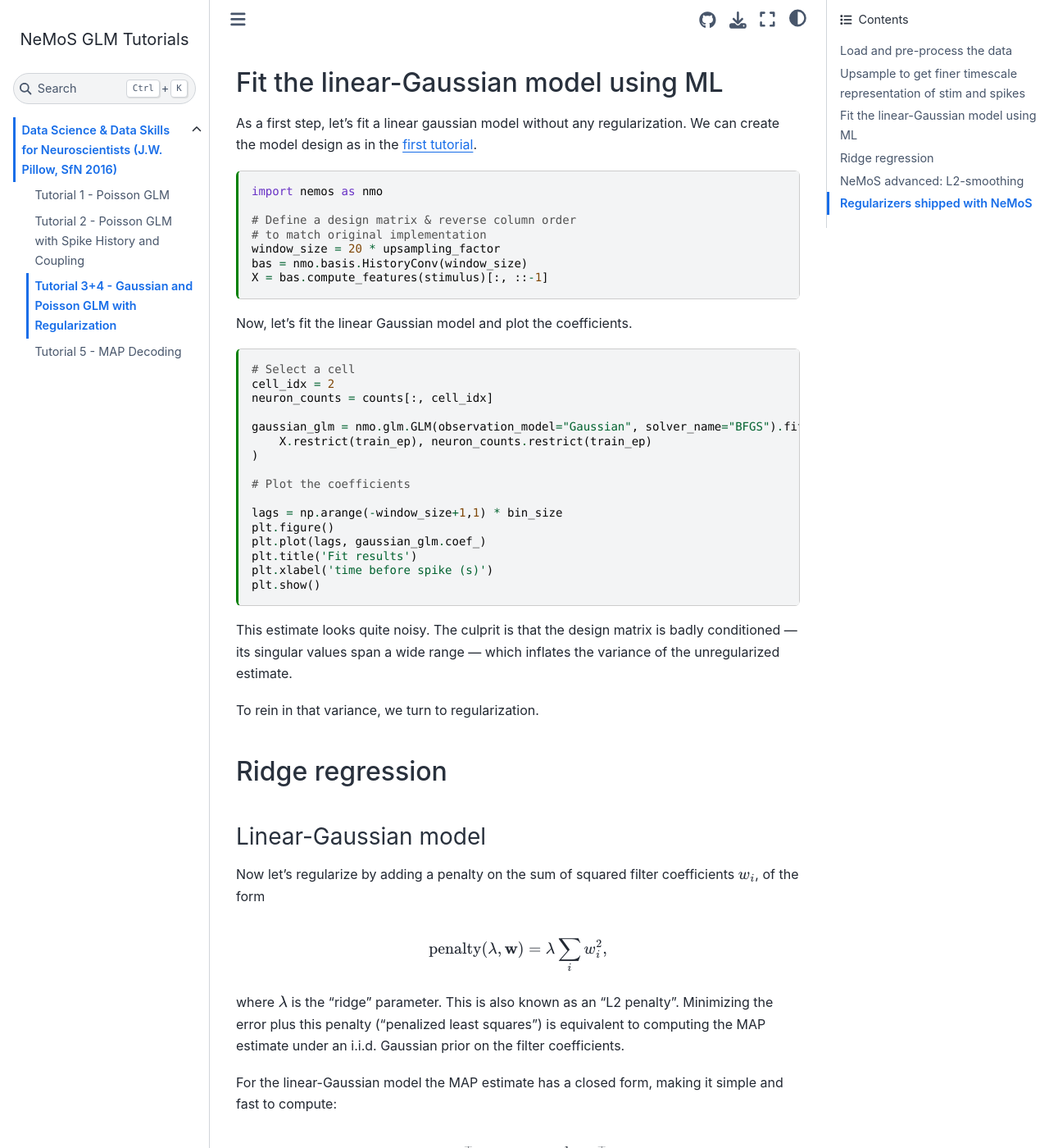
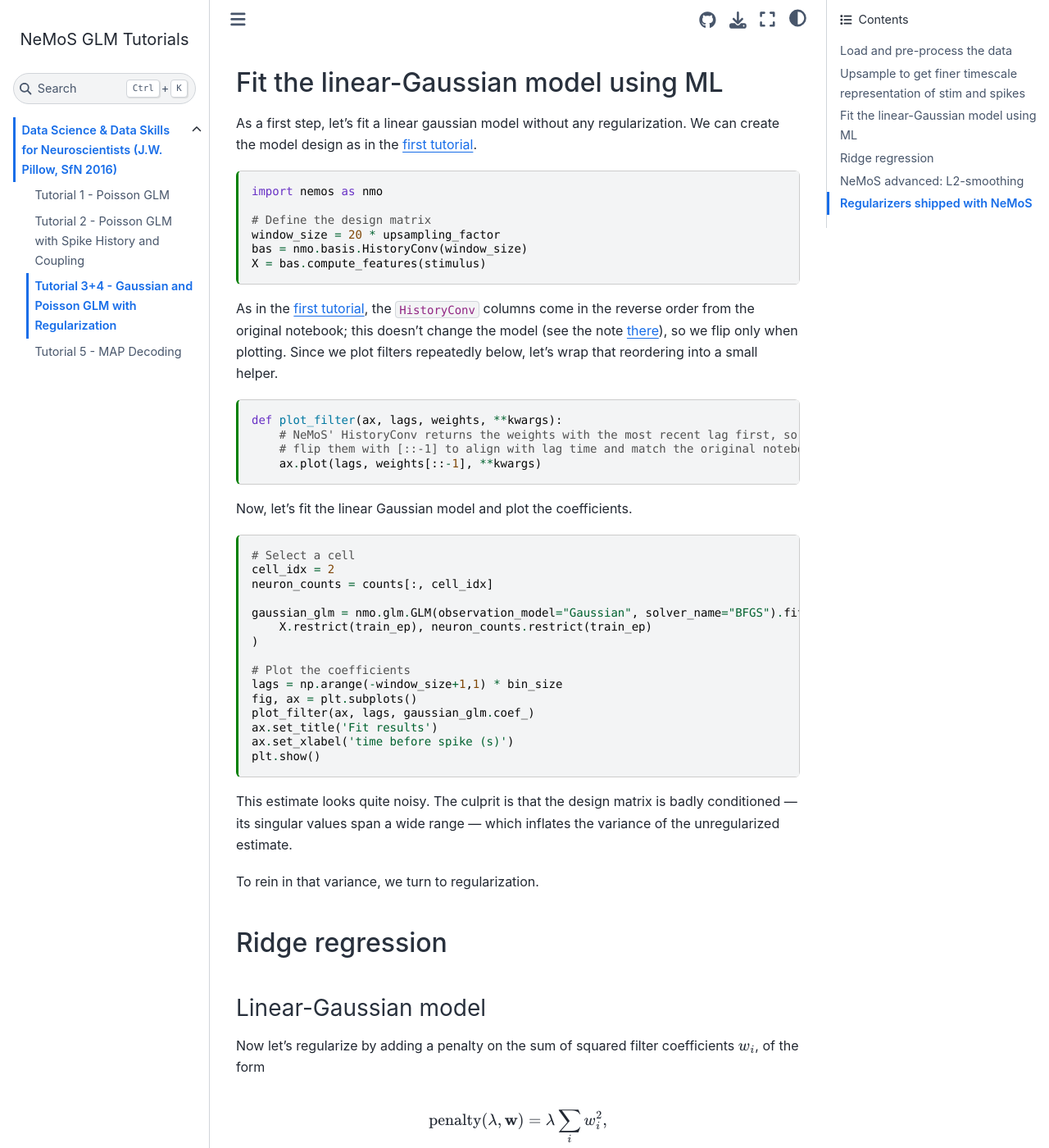
Before and after one commit to BalzaniEdoardo/nemos_glm_tutorials, a Sphinx documentation site: the page built from docs/tutorials/Sfn-2016-tutorial-GLMs/03_04_regularization.md, in a window 1280 px wide and 1400 px high, scrolled down 3123 px. Shown: the whole window at 82% size. Built offline with Sphinx 7.4.7 and the Sphinx Book theme 1.1.4, drawn with Linux system fonts in a browser that asks for light colours; some of the changed text lies outside the part shown.

Commit message:
fix tutorials 3 and 4

````diff
--- a/docs/tutorials/Sfn-2016-tutorial-GLMs/03_04_regularization.md
+++ b/docs/tutorials/Sfn-2016-tutorial-GLMs/03_04_regularization.md
@@ -148,11 +148,19 @@
 ```{code-cell} ipython3
 import nemos as nmo
 
-# Define a design matrix & reverse column order
-# to match original implementation
+# Define the design matrix
 window_size = 20 * upsampling_factor
 bas = nmo.basis.HistoryConv(window_size)
-X = bas.compute_features(stimulus)[:, ::-1]
+X = bas.compute_features(stimulus)
+```
+
+As in the [first tutorial](design-matrix-tutorial-01), the `HistoryConv` columns come in the reverse order from the original notebook; this doesn't change the model (see the note [there](design-matrix-tutorial-01)), so we flip only when plotting. Since we plot filters repeatedly below, let's wrap that reordering into a small helper.
+
+```{code-cell} ipython3
+def plot_filter(ax, lags, weights, **kwargs):
+    # NeMoS' HistoryConv returns the weights with the most recent lag first, so we
+    # flip them with [::-1] to align with lag time and match the original notebook.
+    ax.plot(lags, weights[::-1], **kwargs)
 ```
 
 Now, let's fit the linear Gaussian model and plot the coefficients.
@@ -168,12 +176,11 @@
 )
 
 # Plot the coefficients
-
 lags = np.arange(-window_size+1,1) * bin_size
-plt.figure()
-plt.plot(lags, gaussian_glm.coef_)
-plt.title('Fit results')
-plt.xlabel('time before spike (s)')
+fig, ax = plt.subplots()
+plot_filter(ax, lags, gaussian_glm.coef_)
+ax.set_title('Fit results')
+ax.set_xlabel('time before spike (s)')
 plt.show()
 ```
 
@@ -302,7 +309,7 @@
 
     axs[0, 1].set_title("Filters across lambda")
     for cf, l in zip(coefs, lambdas):
-        axs[0, 1].plot(lags, cf, linewidth=4, label=f"lambda: {l:.2e}")
+        plot_filter(axs[0, 1], lags, cf, linewidth=4, label=f"lambda: {l:.2e}")
     axs[0, 1].set_xlabel("time before spike (s)")
 
     axs[1, 0].set_title("Test log-likelihood")
@@ -310,7 +317,7 @@
     axs[1, 0].set_xlabel("lambda")
 
     axs[1, 1].set_title("Best estimate (max test LL)")
-    axs[1, 1].plot(lags, coefs[np.argmax(test_scores)])
+    plot_filter(axs[1, 1], lags, coefs[np.argmax(test_scores)])
     axs[1, 1].set_xlabel("time before spike (s)")
 
     fig.tight_layout()
@@ -454,8 +461,8 @@
 
 plt.figure(figsize=[8, 5])
 plt.axhline(0, color="k", linestyle="--", linewidth=1)
-plt.plot(lags, best_ridge, linewidth=3, label="ridge")
-plt.plot(lags, best_smooth, linewidth=3, label="L2 smoothing")
+plot_filter(plt.gca(), lags, best_ridge, linewidth=3, label="ridge")
+plot_filter(plt.gca(), lags, best_smooth, linewidth=3, label="L2 smoothing")
 plt.title("Best filters by test log-likelihood (Poisson GLM)")
 plt.xlabel("time before spike (s)")
 plt.ylabel("coefficient")
@@ -498,7 +499,7 @@
 for ax, (label, filt) in zip(axs, filters.items()):
     filt = np.asarray(filt).squeeze()
     lag = np.arange(-filt.shape[0] + 1, 1) * bin_size
-    ax.plot(lag, filt, linewidth=2)
+    plot_filter(ax, lag, filt, linewidth=2)
     ax.set_title(f"{label} filter")
     ax.set_xlabel("time before spike (s)")
 fig.tight_layout()
````
Also changed, not shown: other parts of docs/tutorials/Sfn-2016-tutorial-GLMs/03_04_regularization.md (+0 -6 lines), docs/tutorials/Sfn-2016-tutorial-GLMs/05_decoding.md (+3 -5 lines).
